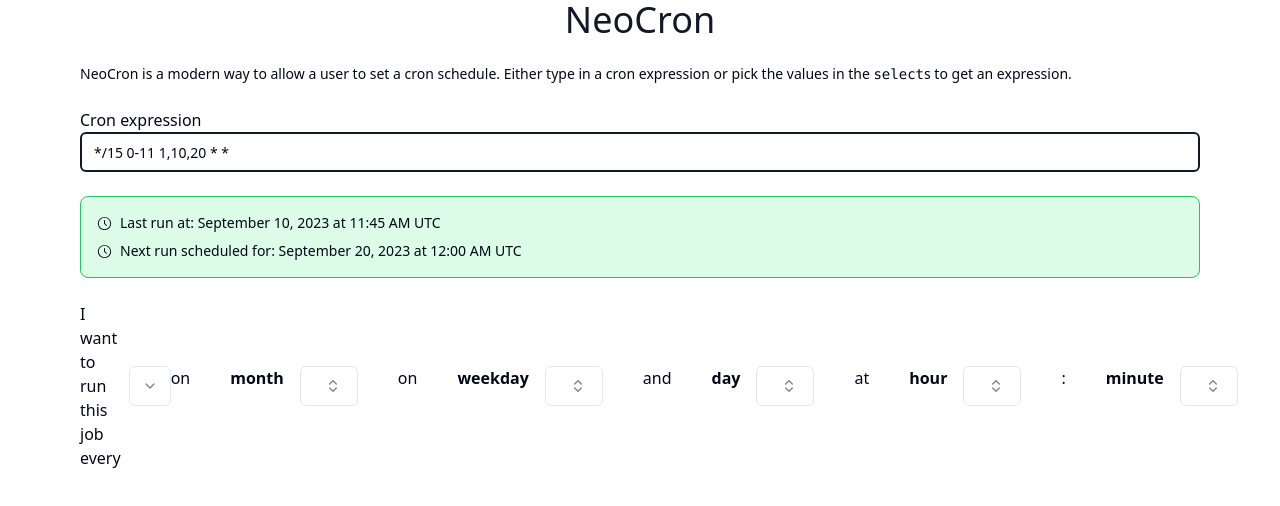
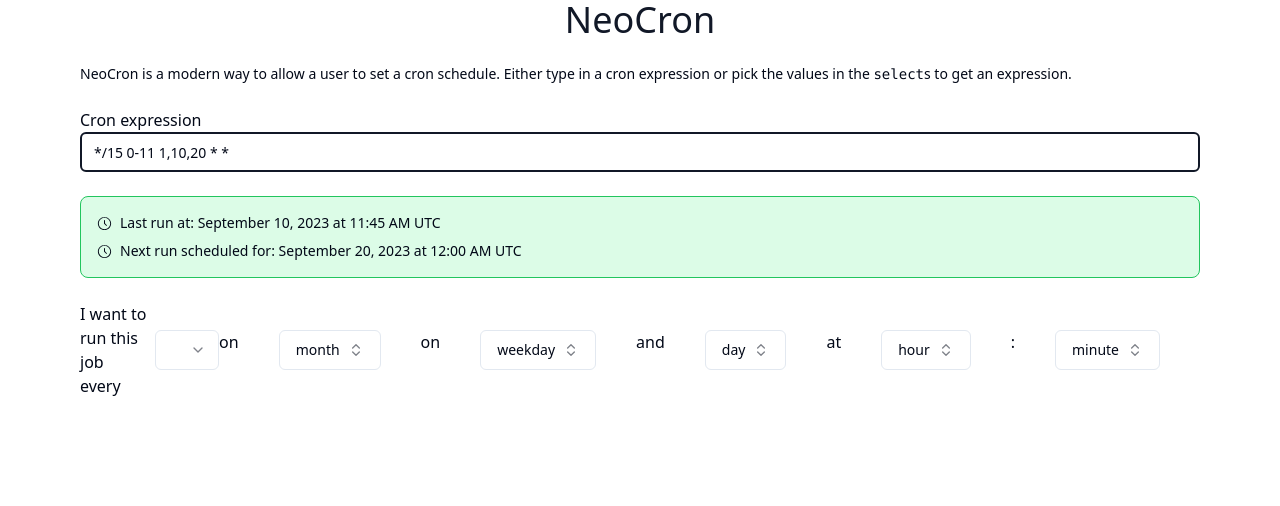
Before and after one commit to nucleuscloud/neocron, a Next.js app: page / in a window 1280 px wide. Shown: the top 506 px of the page. Built offline with nearby package versions, Linux system fonts and the light colour scheme.

Commit message:
added placeholders

```diff
--- a/components/ui/Cron/MultiSelect.tsx
+++ b/components/ui/Cron/MultiSelect.tsx
@@ -82,11 +82,15 @@ export default function MultiSelect(props: Props) {
             aria-expanded={openCombobox}
             className="justify-between text-foreground items-center"
           >
-            {selectedValues?.sort().map((item) => (
-              <Badge variant="secondary" key={item} className="mr-1 ">
-                {formatOption(item)}
-              </Badge>
-            ))}
+            {selectedValues.length > 0 ? (
+              selectedValues?.sort().map((item) => (
+                <Badge variant="secondary" key={item} className="mr-1 ">
+                  {formatOption(item)}
+                </Badge>
+              ))
+            ) : (
+              <div>{options.name}</div>
+            )}
             <ChevronsUpDown className="ml-2 h-4 w-4 shrink-0 opacity-50" />
           </Button>
         </PopoverTrigger>
--- a/components/ui/Cron/Part.tsx
+++ b/components/ui/Cron/Part.tsx
@@ -14,10 +14,6 @@ export default function Part(props: Props): ReactElement {
 
   return (
     <div className="flex flex-col lg:flex-row mx-10">
-      <div>
-        <strong>{unit.name}</strong>
-      </div>
-      <div className="pl-4">
       <MultiSelect
         options={unit}
         onChange={(e) => {
@@ -25,6 +21,5 @@ export default function Part(props: Props): ReactElement {
         }}
       />
     </div>
-    </div>
   );
 }
--- a/components/ui/Cron/Parts.tsx
+++ b/components/ui/Cron/Parts.tsx
@@ -16,7 +16,7 @@ interface Props {
   setValue: (val: ValuePayload) => void;
 }
 
-let workflowOptions = [
+let workflowSelectors = [
   { name: "year", prefix: "on" },
   { name: "month", prefix: "on" },
   { name: "weekday", prefix: "on" },
@@ -30,9 +30,9 @@ export default function Parts(props: Props): ReactElement {
   const [start, setStart] = useState<string>("");
   const units = getUnits();
 
-  const handleWorkflow = () => {
-    const index = workflowOptions.findIndex((ind) => ind.name == start);
-    return workflowOptions.slice(index + 1).map((opt) => {
+  const handleSelectors = () => {
+    const index = workflowSelectors.findIndex((ind) => ind.name == start);
+    return workflowSelectors.slice(index + 1).map((opt) => {
       //add 1 to the index so only the selectors after the selected value are returned
       const unit = units.find((unit) => unit.name === opt.name);
 
@@ -65,28 +65,15 @@ export default function Parts(props: Props): ReactElement {
             <SelectValue placeholder="" />
           </SelectTrigger>
           <SelectContent>
-            <SelectGroup>
-              {workflowOptions.map((opt) => (
-                <SelectItem value={opt.name} key={opt.name}>
-                  {opt.name}
-                </SelectItem>
-              ))}
-            </SelectGroup>
+            {workflowSelectors.map((opt) => (
+              <SelectItem value={opt.name} key={opt.name}>
+                {opt.name}
+              </SelectItem>
+            ))}
           </SelectContent>
         </Select>
       </div>
-      {handleWorkflow()}
-      {/* <div>
-        {getUnits().map((unit, index) => (
-          <Part
-            unit={unit}
-            key={unit.name}
-            index={index}
-            state={state}
-            setValue={setValue}
-          />
-        ))}
-      </div> */}
+      {handleSelectors()}
     </div>
   );
 }
```
Lines whose indentation alone changed are shown as unchanged.
